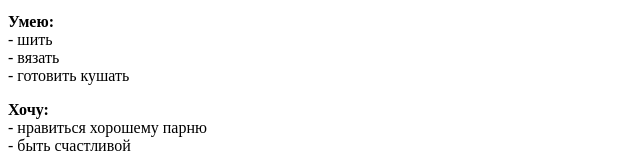
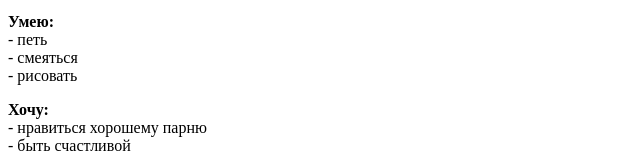
Before and after one commit to IraAta/IraAta.github.io, a plain HTML site: page about_myself.html in a window 1280 px wide. Shown: the part 394-560 px from the top of the page, 0-640 px from the left. Drawn offline with Linux system fonts and the light colour scheme.

Commit message:
Add files via upload
amended 12/08

```diff
--- a/about_myself.html
+++ b/about_myself.html
@@ -11,7 +11,7 @@
 	<h4><u>Контакты</u></h4>
 	<p><u><li>LinkedIn<br><li>Facebook<br><li>Instagram</li></u></p>
 	<p><div><b>День рождения:</b><br>6 декабря 1976г<br><b>Родной город:</b><br>Новая Каховка</div></p>
-	<p><div><b>Умею:</b><br>- шить<br>- вязать<br>- готовить кушать</div></p>
+	<p><div><b>Умею:</b><br>- петь<br>- смеяться<br>- рисовать</div></p>
 	<p><div><b>Хочу:</b><br>- нравиться хорошему парню<br>- быть счастливой</div></p>
 </body>
 </html>
```
